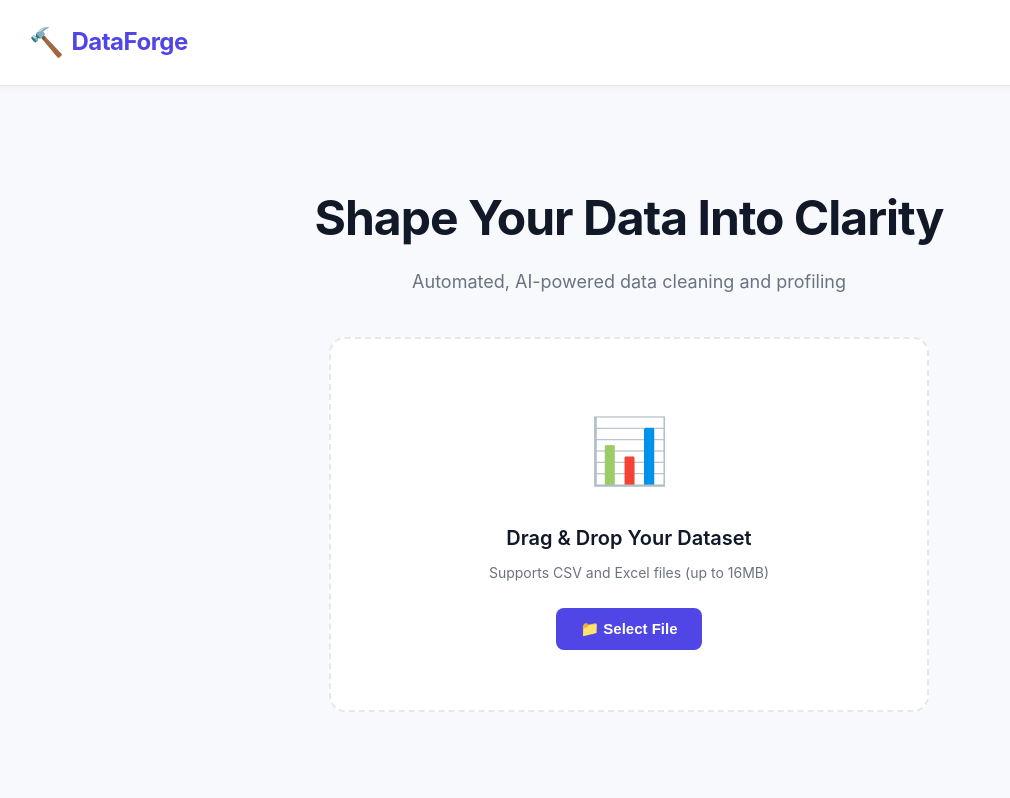
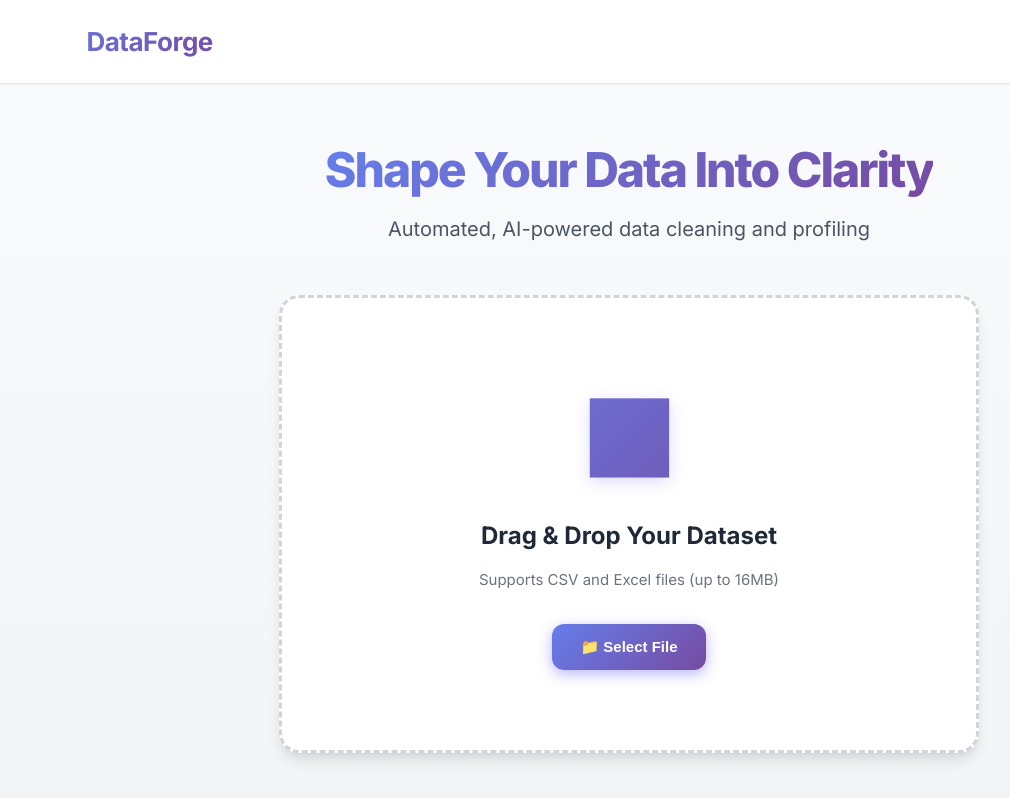
Before and after one commit to mani1715/dataforge, a React (Create React App) app in the folder frontend/: page / in a window 1280 px wide. Shown: the top 798 px of the page, without its empty margins (11-1021 px from the left). Built offline with nearby package versions, Linux system fonts and the light colour scheme.

Commit message:
auto-commit for 8499ff83-f89c-483b-8499-242b85f1b756

```diff
--- a/frontend/src/App.css
+++ b/frontend/src/App.css
@@ -1,23 +1,47 @@
 /* ==============================================
-   DataForge - Professional SaaS Dashboard
-   Design System: Clean & Minimal
+   DataForge - Premium Professional SaaS Design
+   Modern, Clean, Enterprise-Grade UI
 ============================================== */
 
-/* --- ROOT VARIABLES --- */
+/* --- CSS VARIABLES --- */
 :root {
-  --bg-main: #F7F9FC;
-  --primary: #4F46E5;
-  --primary-hover: #4338CA;
-  --card-bg: #FFFFFF;
-  --text-primary: #111827;
-  --text-secondary: #6B7280;
-  --status-error: #EF4444;
-  --status-warning: #F59E0B;
-  --status-success: #10B981;
-  --border-color: #E5E7EB;
-  --shadow-card: 0 2px 8px rgba(0, 0, 0, 0.04);
-  --shadow-hover: 0 4px 12px rgba(0, 0, 0, 0.08);
-  --highlight-missing: #FEE2E2;
+  /* Primary Colors */
+  --primary-600: #4F46E5;
+  --primary-700: #4338CA;
+  --primary-50: #EEF2FF;
+  --primary-100: #E0E7FF;
+
+  /* Neutral Colors */
+  --neutral-50: #F9FAFB;
+  --neutral-100: #F3F4F6;
+  --neutral-200: #E5E7EB;
+  --neutral-300: #D1D5DB;
+  --neutral-400: #9CA3AF;
+  --neutral-500: #6B7280;
+  --neutral-600: #4B5563;
+  --neutral-700: #374151;
+  --neutral-800: #1F2937;
+  --neutral-900: #111827;
+
+  /* Status Colors */
+  --success-500: #10B981;
+  --success-600: #059669;
+  --success-50: #ECFDF5;
+  --warning-500: #F59E0B;
+  --warning-50: #FFF7ED;
+  --error-500: #EF4444;
+  --error-50: #FEF2F2;
+
+  /* Shadows */
+  --shadow-sm: 0 1px 2px 0 rgba(0, 0, 0, 0.05);
+  --shadow-md: 0 4px 6px -1px rgba(0, 0, 0, 0.1), 0 2px 4px -1px rgba(0, 0, 0, 0.06);
+  --shadow-lg: 0 10px 15px -3px rgba(0, 0, 0, 0.1), 0 4px 6px -2px rgba(0, 0, 0, 0.05);
+  --shadow-xl: 0 20px 25px -5px rgba(0, 0, 0, 0.1), 0 10px 10px -5px rgba(0, 0, 0, 0.04);
+
+  /* Gradients */
+  --gradient-primary: linear-gradient(135deg, #667eea 0%, #764ba2 100%);
+  --gradient-success: linear-gradient(135deg, #0cebeb 0%, #20e3b2 100%);
+  --gradient-hero: linear-gradient(135deg, #667eea 0%, #764ba2 100%);
 }
 
 /* --- GLOBAL RESET --- */
@@ -28,9 +52,9 @@
 }
 
 body {
-  background-color: var(--bg-main);
-  color: var(--text-primary);
-  font-family: -apple-system, BlinkMacSystemFont, 'Inter', 'Segoe UI', 'Roboto', 'Helvetica Neue', Arial, sans-serif;
+  background: var(--neutral-50);
+  color: var(--neutral-800);
+  font-family: 'Inter', -apple-system, BlinkMacSystemFont, 'Segoe UI', 'Roboto', 'Helvetica Neue', Arial, sans-serif;
   line-height: 1.6;
   -webkit-font-smoothing: antialiased;
   -moz-osx-font-smoothing: grayscale;
@@ -38,6 +62,7 @@ body {
 
 .App {
   min-height: 100vh;
+  background: var(--neutral-50);
 }
 
 /* --- HEADER --- */
@@ -45,27 +70,32 @@ body {
   display: flex;
   justify-content: space-between;
   align-items: center;
-  padding: 20px 40px;
-  background: var(--card-bg);
-  border-bottom: 1px solid var(--border-color);
+  padding: 16px 48px;
+  background: rgba(255, 255, 255, 0.9);
+  backdrop-filter: blur(10px);
+  border-bottom: 1px solid var(--neutral-200);
   position: sticky;
   top: 0;
   z-index: 100;
-  box-shadow: var(--shadow-card);
+  box-shadow: var(--shadow-sm);
 }
 
 .logo {
-  font-size: 24px;
+  font-size: 26px;
   font-weight: 700;
-  color: var(--primary);
+  background: var(--gradient-primary);
+  -webkit-background-clip: text;
+  -webkit-text-fill-color: transparent;
+  background-clip: text;
   letter-spacing: -0.5px;
   display: flex;
   align-items: center;
-  gap: 8px;
+  gap: 10px;
 }
 
 .logo-icon {
-  font-size: 28px;
+  font-size: 32px;
+  filter: drop-shadow(0 2px 4px rgba(79, 70, 229, 0.3));
 }
 
 .header-actions {
@@ -76,11 +106,15 @@ body {
 
 .dataset-name {
   font-size: 14px;
-  color: var(--text-secondary);
-  background: var(--bg-main);
-  padding: 8px 16px;
-  border-radius: 8px;
-  font-weight: 500;
+  font-weight: 600;
+  color: var(--neutral-700);
+  background: var(--neutral-100);
+  padding: 10px 20px;
+  border-radius: 10px;
+  border: 1px solid var(--neutral-200);
+  display: flex;
+  align-items: center;
+  gap: 8px;
 }
 
 /* --- UPLOAD PAGE --- */
@@ -89,70 +123,116 @@ body {
   flex-direction: column;
   align-items: center;
   justify-content: center;
-  min-height: calc(100vh - 80px);
-  padding: 40px 20px;
+  min-height: calc(100vh - 100px);
+  padding: 60px 20px;
+  background: linear-gradient(180deg, var(--neutral-50) 0%, var(--neutral-100) 100%);
 }
 
 .upload-header {
   text-align: center;
-  margin-bottom: 40px;
+  margin-bottom: 50px;
+  animation: fadeInUp 0.6s ease-out;
+}
+
+@keyframes fadeInUp {
+  from {
+    opacity: 0;
+    transform: translateY(20px);
+  }
+  to {
+    opacity: 1;
+    transform: translateY(0);
+  }
 }
 
 .upload-header h1 {
-  font-size: 48px;
-  font-weight: 700;
-  color: var(--text-primary);
-  margin-bottom: 12px;
-  letter-spacing: -1px;
+  font-size: 56px;
+  font-weight: 800;
+  background: var(--gradient-primary);
+  -webkit-background-clip: text;
+  -webkit-text-fill-color: transparent;
+  background-clip: text;
+  margin-bottom: 16px;
+  letter-spacing: -2px;
+  line-height: 1.1;
 }
 
 .upload-header p {
-  font-size: 18px;
-  color: var(--text-secondary);
+  font-size: 20px;
+  color: var(--neutral-600);
   font-weight: 400;
 }
 
 .upload-zone {
-  background: var(--card-bg);
-  border: 2px dashed var(--border-color);
-  border-radius: 16px;
-  padding: 60px 80px;
+  background: white;
+  border: 3px dashed var(--neutral-300);
+  border-radius: 20px;
+  padding: 80px 100px;
   text-align: center;
   cursor: pointer;
-  transition: all 0.3s ease;
-  max-width: 600px;
+  transition: all 0.3s cubic-bezier(0.4, 0, 0.2, 1);
+  max-width: 700px;
   width: 100%;
+  position: relative;
+  overflow: hidden;
+  box-shadow: var(--shadow-lg);
+}
+
+.upload-zone::before {
+  content: '';
+  position: absolute;
+  top: 0;
+  left: 0;
+  right: 0;
+  bottom: 0;
+  background: var(--gradient-primary);
+  opacity: 0;
+  transition: opacity 0.3s ease;
+  z-index: 0;
 }
 
 .upload-zone:hover {
-  border-color: var(--primary);
-  background: #FAFAFF;
-  box-shadow: var(--shadow-hover);
+  border-color: var(--primary-600);
+  transform: translateY(-4px);
+  box-shadow: var(--shadow-xl);
+}
+
+.upload-zone:hover::before {
+  opacity: 0.03;
+}
+
+.upload-zone > * {
+  position: relative;
+  z-index: 1;
 }
 
 .upload-icon {
-  font-size: 64px;
-  margin-bottom: 20px;
-  color: var(--primary);
+  font-size: 72px;
+  margin-bottom: 24px;
+  background: var(--gradient-primary);
+  -webkit-background-clip: text;
+  -webkit-text-fill-color: transparent;
+  background-clip: text;
+  filter: drop-shadow(0 4px 8px rgba(79, 70, 229, 0.2));
 }
 
 .upload-zone h3 {
-  font-size: 20px;
-  font-weight: 600;
-  color: var(--text-primary);
-  margin-bottom: 8px;
+  font-size: 24px;
+  font-weight: 700;
+  color: var(--neutral-800);
+  margin-bottom: 12px;
 }
 
 .upload-zone p {
-  color: var(--text-secondary);
-  font-size: 14px;
-  margin-bottom: 24px;
+  color: var(--neutral-500);
+  font-size: 15px;
+  margin-bottom: 32px;
 }
 
 /* --- BUTTONS --- */
 .btn {
-  padding: 12px 24px;
-  border-radius: 8px;
+  padding: 14px 28px;
+  border-radius: 12px;
   font-weight: 600;
   font-size: 15px;
   cursor: pointer;
@@ -161,96 +241,159 @@ body {
   display: inline-flex;
   align-items: center;
   gap: 8px;
+  box-shadow: var(--shadow-sm);
+  position: relative;
+  overflow: hidden;
+}
+
+.btn::before {
+  content: '';
+  position: absolute;
+  top: 50%;
+  left: 50%;
+  width: 0;
+  height: 0;
+  border-radius: 50%;
+  background: rgba(255, 255, 255, 0.3);
+  transform: translate(-50%, -50%);
+  transition: width 0.6s, height 0.6s;
+}
+
+.btn:hover::before {
+  width: 300px;
+  height: 300px;
+}
+
+.btn > * {
+  position: relative;
+  z-index: 1;
 }
 
 .btn-primary {
-  background: var(--primary);
+  background: var(--gradient-primary);
   color: white;
+  box-shadow: 0 4px 14px 0 rgba(79, 70, 229, 0.4);
 }
 
 .btn-primary:hover:not(:disabled) {
-  background: var(--primary-hover);
-  transform: translateY(-1px);
-  box-shadow: 0 4px 12px rgba(79, 70, 229, 0.3);
+  transform: translateY(-2px);
+  box-shadow: 0 6px 20px 0 rgba(79, 70, 229, 0.5);
 }
 
 .btn-secondary {
-  background: var(--bg-main);
-  color: var(--text-primary);
-  border: 1px solid var(--border-color);
+  background: white;
+  color: var(--neutral-700);
+  border: 2px solid var(--neutral-200);
+  box-shadow: var(--shadow-sm);
 }
 
 .btn-secondary:hover:not(:disabled) {
-  border-color: var(--primary);
-  color: var(--primary);
+  border-color: var(--primary-600);
+  color: var(--primary-600);
+  transform: translateY(-2px);
+  box-shadow: var(--shadow-md);
 }
 
 .btn-success {
-  background: var(--status-success);
+  background: linear-gradient(135deg, #0cebeb 0%, #20e3b2 100%);
   color: white;
+  box-shadow: 0 4px 14px 0 rgba(16, 185, 129, 0.4);
 }
 
 .btn-success:hover:not(:disabled) {
-  background: #059669;
-  transform: translateY(-1px);
-  box-shadow: 0 4px 12px rgba(16, 185, 129, 0.3);
+  transform: translateY(-2px);
+  box-shadow: 0 6px 20px 0 rgba(16, 185, 129, 0.5);
 }
 
 .btn:disabled {
-  opacity: 0.5;
+  opacity: 0.6;
   cursor: not-allowed;
+  transform: none !important;
 }
 
 /* --- DASHBOARD LAYOUT --- */
 .dashboard-layout {
   display: grid;
-  grid-template-columns: 280px 1fr 320px;
-  gap: 24px;
-  padding: 24px 40px;
-  max-width: 1800px;
+  grid-template-columns: 320px 1fr 360px;
+  gap: 28px;
+  padding: 32px 48px;
+  max-width: 1920px;
   margin: 0 auto;
 }
 
 /* --- CARD COMPONENT --- */
 .card {
-  background: var(--card-bg);
-  border-radius: 12px;
-  padding: 24px;
-  box-shadow: var(--shadow-card);
-  border: 1px solid var(--border-color);
+  background: white;
+  border-radius: 16px;
+  padding: 28px;
+  box-shadow: var(--shadow-md);
+  border: 1px solid var(--neutral-200);
+  transition: all 0.3s ease;
+  position: relative;
+  overflow: hidden;
+}
+
+.card::before {
+  content: '';
+  position: absolute;
+  top: 0;
+  left: 0;
+  right: 0;
+  height: 4px;
+  background: var(--gradient-primary);
+  transform: scaleX(0);
+  transition: transform 0.3s ease;
+}
+
+.card:hover::before {
+  transform: scaleX(1);
+}
+
+.card:hover {
+  box-shadow: var(--shadow-lg);
+  transform: translateY(-2px);
 }
 
 .card h3 {
-  font-size: 16px;
-  font-weight: 600;
-  color: var(--text-primary);
-  margin-bottom: 16px;
+  font-size: 18px;
+  font-weight: 700;
+  color: var(--neutral-800);
+  margin-bottom: 20px;
+  display: flex;
+  align-items: center;
+  gap: 10px;
 }
 
 /* --- LEFT PANEL (Stats) --- */
 .stats-card {
   display: flex;
   flex-direction: column;
-  gap: 20px;
+  gap: 24px;
 }
 
 .score-container {
   text-align: center;
-  padding: 20px 0;
+  padding: 28px 0;
+  background: linear-gradient(135deg, var(--primary-50) 0%, var(--neutral-50) 100%);
+  border-radius: 12px;
+  margin: -8px -8px 0 -8px;
 }
 
 .score-label {
-  font-size: 14px;
-  color: var(--text-secondary);
-  font-weight: 500;
-  margin-bottom: 12px;
+  font-size: 13px;
+  color: var(--neutral-600);
+  font-weight: 600;
+  margin-bottom: 20px;
+  text-transform: uppercase;
+  letter-spacing: 1px;
 }
 
 .score-circle {
   position: relative;
-  width: 140px;
-  height: 140px;
-  margin: 0 auto 16px;
+  width: 160px;
+  height: 160px;
+  margin: 0 auto 20px;
+  filter: drop-shadow(0 4px 8px rgba(79, 70, 229, 0.15));
 }
 
 .score-value {
@@ -258,19 +401,34 @@ body {
   top: 50%;
   left: 50%;
   transform: translate(-50%, -50%);
-  font-size: 36px;
-  font-weight: 700;
+  font-size: 44px;
+  font-weight: 800;
+  letter-spacing: -1px;
 }
 
 .score-status {
-  font-size: 14px;
-  font-weight: 600;
-  margin-top: 8px;
+  font-size: 15px;
+  font-weight: 700;
+  margin-top: 12px;
+  padding: 8px 16px;
+  border-radius: 20px;
+  display: inline-block;
 }
 
-.health-good { color: var(--status-success); }
-.health-warning { color: var(--status-warning); }
-.health-bad { color: var(--status-error); }
+.health-good {
+  color: var(--success-600);
+  background: var(--success-50);
+}
+
+.health-warning {
+  color: var(--warning-500);
+  background: var(--warning-50);
+}
+
+.health-bad {
+  color: var(--error-500);
+  background: var(--error-50);
+}
 
 .summary-list {
   list-style: none;
@@ -281,9 +439,19 @@ body {
 .summary-item {
   display: flex;
   justify-content: space-between;
-  padding: 12px 0;
-  border-bottom: 1px solid var(--border-color);
-  font-size: 14px;
+  align-items: center;
+  padding: 16px 0;
+  border-bottom: 1px solid var(--neutral-100);
+  font-size: 15px;
+  transition: background 0.2s ease;
+}
+
+.summary-item:hover {
+  background: var(--neutral-50);
+  margin: 0 -8px;
+  padding-left: 8px;
+  padding-right: 8px;
+  border-radius: 8px;
 }
 
 .summary-item:last-child {
@@ -291,54 +459,69 @@ body {
 }
 
 .summary-label {
-  color: var(--text-secondary);
+  color: var(--neutral-600);
   font-weight: 500;
 }
 
 .summary-value {
-  color: var(--text-primary);
-  font-weight: 600;
+  color: var(--neutral-800);
+  font-weight: 700;
+  font-size: 16px;
 }
 
 /* --- CENTER PANEL (Main Content) --- */
 .main-content {
   display: flex;
   flex-direction: column;
-  gap: 20px;
+  gap: 24px;
 }
 
 .message-banner {
-  padding: 12px 16px;
-  border-radius: 8px;
+  padding: 16px 20px;
+  border-radius: 12px;
   font-size: 14px;
-  font-weight: 500;
+  font-weight: 600;
   display: flex;
   align-items: center;
-  gap: 8px;
+  gap: 12px;
+  box-shadow: var(--shadow-sm);
+  animation: slideInDown 0.4s ease-out;
+}
+
+@keyframes slideInDown {
+  from {
+    opacity: 0;
+    transform: translateY(-20px);
+  }
+  to {
+    opacity: 1;
+    transform: translateY(0);
+  }
 }
 
 .message-info {
-  background: #EEF2FF;
-  color: var(--primary);
-  border: 1px solid #C7D2FE;
+  background: var(--primary-50);
+  color: var(--primary-700);
+  border: 2px solid var(--primary-100);
 }
 
 .message-success {
-  background: #D1FAE5;
-  color: #065F46;
-  border: 1px solid #A7F3D0;
+  background: var(--success-50);
+  color: var(--success-600);
+  border: 2px solid #A7F3D0;
 }
 
 .message-error {
-  background: #FEE2E2;
+  background: var(--error-50);
   color: #991B1B;
-  border: 1px solid #FECACA;
+  border: 2px solid #FECACA;
 }
 
 /* --- DATA TABLE --- */
 .table-container {
   overflow-x: auto;
-  border-radius: 8px;
+  border-radius: 12px;
+  border: 1px solid var(--neutral-200);
 }
 
 .data-table {
@@ -348,116 +531,145 @@ body {
 }
 
 .data-table th {
-  background: var(--bg-main);
+  background: linear-gradient(180deg, var(--neutral-50) 0%, var(--neutral-100) 100%);
   text-align: left;
-  padding: 12px 16px;
-  color: var(--text-secondary);
-  font-weight: 600;
-  font-size: 13px;
+  padding: 16px 20px;
+  color: var(--neutral-700);
+  font-weight: 700;
+  font-size: 12px;
   text-transform: uppercase;
-  letter-spacing: 0.5px;
+  letter-spacing: 0.8px;
   white-space: nowrap;
-  border-bottom: 2px solid var(--border-color);
+  border-bottom: 2px solid var(--neutral-200);
+  position: sticky;
+  top: 0;
+  z-index: 10;
 }
 
 .data-table td {
-  padding: 12px 16px;
-  border-bottom: 1px solid var(--border-color);
-  color: var(--text-primary);
+  padding: 14px 20px;
+  border-bottom: 1px solid var(--neutral-100);
+  color: var(--neutral-700);
 }
 
 .data-table tr:last-child td {
   border-bottom: none;
 }
 
-.data-table tr:hover {
-  background: var(--bg-main);
+.data-table tbody tr {
+  transition: all 0.2s ease;
+}
+
+.data-table tbody tr:hover {
+  background: var(--primary-50);
 }
 
 .missing-val {
-  background: var(--highlight-missing);
-  color: var(--status-error);
-  padding: 4px 8px;
-  border-radius: 4px;
-  font-weight: 600;
+  background: var(--error-50);
+  color: var(--error-500);
+  padding: 6px 12px;
+  border-radius: 6px;
+  font-weight: 700;
   font-size: 11px;
   text-transform: uppercase;
   letter-spacing: 0.5px;
   display: inline-block;
+  border: 1px solid #FECACA;
 }
 
 /* --- CLEANING CONTROLS --- */
 .controls-section {
   display: flex;
   flex-direction: column;
-  gap: 12px;
+  gap: 16px;
 }
 
 .control-group {
   display: flex;
   flex-direction: column;
-  gap: 8px;
+  gap: 10px;
 }
 
 .control-label {
-  font-size: 13px;
-  font-weight: 600;
-  color: var(--text-secondary);
+  font-size: 12px;
+  font-weight: 700;
+  color: var(--neutral-700);
   text-transform: uppercase;
-  letter-spacing: 0.5px;
+  letter-spacing: 0.8px;
 }
 
 .select-dropdown {
   width: 100%;
-  padding: 10px 12px;
-  border-radius: 8px;
-  border: 1px solid var(--border-color);
-  background: var(--bg-main);
+  padding: 12px 16px;
+  border-radius: 10px;
+  border: 2px solid var(--neutral-200);
+  background: white;
   font-size: 14px;
-  font-weight: 500;
-  color: var(--text-primary);
+  font-weight: 600;
+  color: var(--neutral-700);
   cursor: pointer;
   transition: all 0.2s ease;
+  box-shadow: var(--shadow-sm);
 }
 
 .select-dropdown:focus {
   outline: none;
-  border-color: var(--primary);
-  box-shadow: 0 0 0 3px rgba(79, 70, 229, 0.1);
+  border-color: var(--primary-600);
+  box-shadow: 0 0 0 3px var(--primary-50);
+}
+
+.select-dropdown:hover {
+  border-color: var(--primary-600);
 }
 
 .action-buttons {
   display: flex;
   flex-direction: column;
-  gap: 8px;
-  margin-top: 8px;
+  gap: 10px;
+  margin-top: 12px;
+}
+
+.action-buttons .btn {
+  width: 100%;
+  justify-content: center;
 }
 
 /* --- AI EXPLANATION --- */
 .ai-explanation {
-  background: linear-gradient(135deg, #EEF2FF 0%, #E0E7FF 100%);
-  border: 1px solid #C7D2FE;
-  border-radius: 8px;
-  padding: 16px;
-  margin-top: 8px;
+  background: linear-gradient(135deg, var(--primary-50) 0%, #E0E7FF 100%);
+  border: 2px solid var(--primary-100);
+  border-radius: 12px;
+  padding: 20px;
+  margin-top: 12px;
+  box-shadow: var(--shadow-sm);
+  animation: fadeIn 0.5s ease-out;
+}
+
+@keyframes fadeIn {
+  from {
+    opacity: 0;
+  }
+  to {
+    opacity: 1;
+  }
 }
 
 .ai-explanation-header {
   display: flex;
   align-items: center;
-  gap: 8px;
-  font-size: 13px;
-  font-weight: 600;
-  color: var(--primary);
-  margin-bottom: 8px;
+  gap: 10px;
+  font-size: 12px;
+  font-weight: 700;
+  color: var(--primary-700);
+  margin-bottom: 12px;
   text-transform: uppercase;
-  letter-spacing: 0.5px;
+  letter-spacing: 0.8px;
 }
 
 .ai-explanation-text {
-  font-size: 13px;
-  color: #4338CA;
-  line-height: 1.6;
+  font-size: 14px;
+  color: var(--primary-700);
+  line-height: 1.7;
   font-weight: 500;
 }
 
@@ -465,29 +677,39 @@ body {
 .visualization-panel {
   display: flex;
   flex-direction: column;
-  gap: 20px;
+  gap: 24px;
 }
 
 .chart-container {
-  background: var(--card-bg);
-  border-radius: 12px;
-  padding: 20px;
-  box-shadow: var(--shadow-card);
-  border: 1px solid var(--border-color);
+  background: white;
+  border-radius: 16px;
+  padding: 24px;
+  box-shadow: var(--shadow-md);
+  border: 1px solid var(--neutral-200);
+  transition: all 0.3s ease;
+}
+
+.chart-container:hover {
+  box-shadow: var(--shadow-lg);
+  transform: translateY(-2px);
 }
 
 .chart-title {
-  font-size: 14px;
-  font-weight: 600;
-  color: var(--text-primary);
-  margin-bottom: 16px;
+  font-size: 16px;
+  font-weight: 700;
+  color: var(--neutral-800);
+  margin-bottom: 20px;
+  display: flex;
+  align-items: center;
+  gap: 10px;
 }
 
 .no-data {
   text-align: center;
-  padding: 40px 20px;
-  color: var(--text-secondary);
+  padding: 48px 20px;
+  color: var(--neutral-500);
   font-size: 14px;
+  font-weight: 500;
 }
 
 /* --- LOADING SPINNER --- */
@@ -497,27 +719,29 @@ body {
   left: 0;
   width: 100%;
   height: 100%;
-  background: rgba(0, 0, 0, 0.6);
+  background: rgba(0, 0, 0, 0.7);
   display: flex;
   justify-content: center;
   align-items: center;
   z-index: 9999;
-  backdrop-filter: blur(4px);
+  backdrop-filter: blur(8px);
 }
 
 .loading-content {
   text-align: center;
   color: white;
+  animation: fadeIn 0.3s ease-out;
 }
 
 .spinner {
-  width: 50px;
-  height: 50px;
-  border: 4px solid rgba(255, 255, 255, 0.2);
+  width: 60px;
+  height: 60px;
+  border: 5px solid rgba(255, 255, 255, 0.2);
   border-radius: 50%;
   border-top-color: white;
   animation: spin 0.8s linear infinite;
-  margin: 0 auto 16px;
+  margin: 0 auto 20px;
+  box-shadow: 0 4px 12px rgba(0, 0, 0, 0.3);
 }
 
 @keyframes spin {
@@ -525,17 +749,50 @@ body {
 }
 
 .loading-text {
-  font-size: 16px;
-  font-weight: 600;
-  margin-top: 12px;
+  font-size: 18px;
+  font-weight: 700;
+  margin-top: 16px;
+  letter-spacing: 0.5px;
+}
+
+/* --- SCROLLBAR STYLING --- */
+::-webkit-scrollbar {
+  width: 10px;
+  height: 10px;
+}
+
+::-webkit-scrollbar-track {
+  background: var(--neutral-100);
+  border-radius: 10px;
+}
+
+::-webkit-scrollbar-thumb {
+  background: var(--neutral-300);
+  border-radius: 10px;
+}
+
+::-webkit-scrollbar-thumb:hover {
+  background: var(--primary-600);
 }
 
 /* --- RESPONSIVE DESIGN --- */
+@media (max-width: 1600px) {
+  .dashboard-layout {
+    grid-template-columns: 300px 1fr 340px;
+    gap: 24px;
+    padding: 28px 40px;
+  }
+}
+
 @media (max-width: 1400px) {
   .dashboard-layout {
-    grid-template-columns: 260px 1fr 280px;
+    grid-template-columns: 280px 1fr 320px;
     gap: 20px;
-    padding: 20px;
+    padding: 24px 32px;
+  }
+
+  .upload-header h1 {
+    font-size: 48px;
   }
 }
 
@@ -545,20 +802,60 @@ body {
   }
 
   .header {
-    padding: 16px 20px;
+    padding: 16px 24px;
   }
 
   .upload-zone {
-    padding: 40px 60px;
+    padding: 60px 80px;
+  }
+
+  .upload-header h1 {
+    font-size: 42px;
   }
 }
 
 @media (max-width: 768px) {
+  .header {
+    flex-direction: column;
+    gap: 16px;
+    padding: 16px 20px;
+  }
+
+  .header-actions {
+    width: 100%;
+    justify-content: space-between;
+  }
+
   .upload-header h1 {
     font-size: 36px;
   }
 
   .upload-zone {
-    padding: 30px 40px;
+    padding: 40px 50px;
+  }
+
+  .dashboard-layout {
+    padding: 20px;
   }
 }
+
+/* --- UTILITY CLASSES --- */
+.text-gradient {
+  background: var(--gradient-primary);
+  -webkit-background-clip: text;
+  -webkit-text-fill-color: transparent;
+  background-clip: text;
+}
+
+.pulse {
+  animation: pulse 2s cubic-bezier(0.4, 0, 0.6, 1) infinite;
+}
+
+@keyframes pulse {
+  0%, 100% {
+    opacity: 1;
+  }
+  50% {
+    opacity: 0.5;
+  }
+}
--- a/frontend/src/index.css
+++ b/frontend/src/index.css
@@ -1,13 +1,39 @@
+/* Global Styles and Font Import */
+@import url('https://fonts.googleapis.com/css2?family=Inter:wght@300;400;500;600;700;800;900&display=swap');
+
+* {
+  margin: 0;
+  padding: 0;
+  box-sizing: border-box;
+}
+
 body {
   margin: 0;
-  font-family: -apple-system, BlinkMacSystemFont, 'Segoe UI', 'Roboto', 'Oxygen',
+  font-family: 'Inter', -apple-system, BlinkMacSystemFont, 'Segoe UI', 'Roboto', 'Oxygen',
     'Ubuntu', 'Cantarell', 'Fira Sans', 'Droid Sans', 'Helvetica Neue',
     sans-serif;
   -webkit-font-smoothing: antialiased;
   -moz-osx-font-smoothing: grayscale;
+  background: #F9FAFB;
 }
 
 code {
-  font-family: source-code-pro, Menlo, Monaco, Consolas, 'Courier New',
+  font-family: 'Fira Code', source-code-pro, Menlo, Monaco, Consolas, 'Courier New',
     monospace;
 }
+
+/* Smooth scrolling */
+html {
+  scroll-behavior: smooth;
+}
+
+/* Selection styling */
+::selection {
+  background: #667eea;
+  color: white;
+}
+
+::-moz-selection {
+  background: #667eea;
+  color: white;
+}
```
